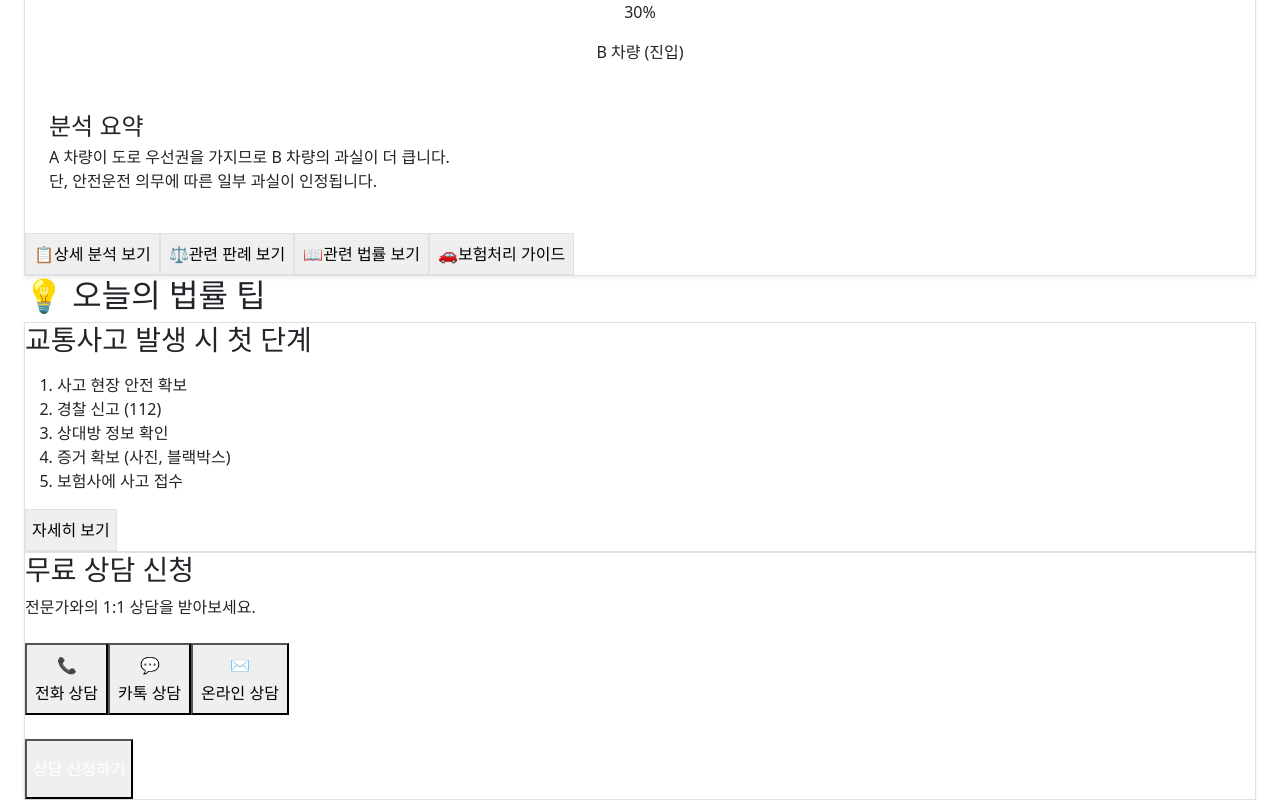
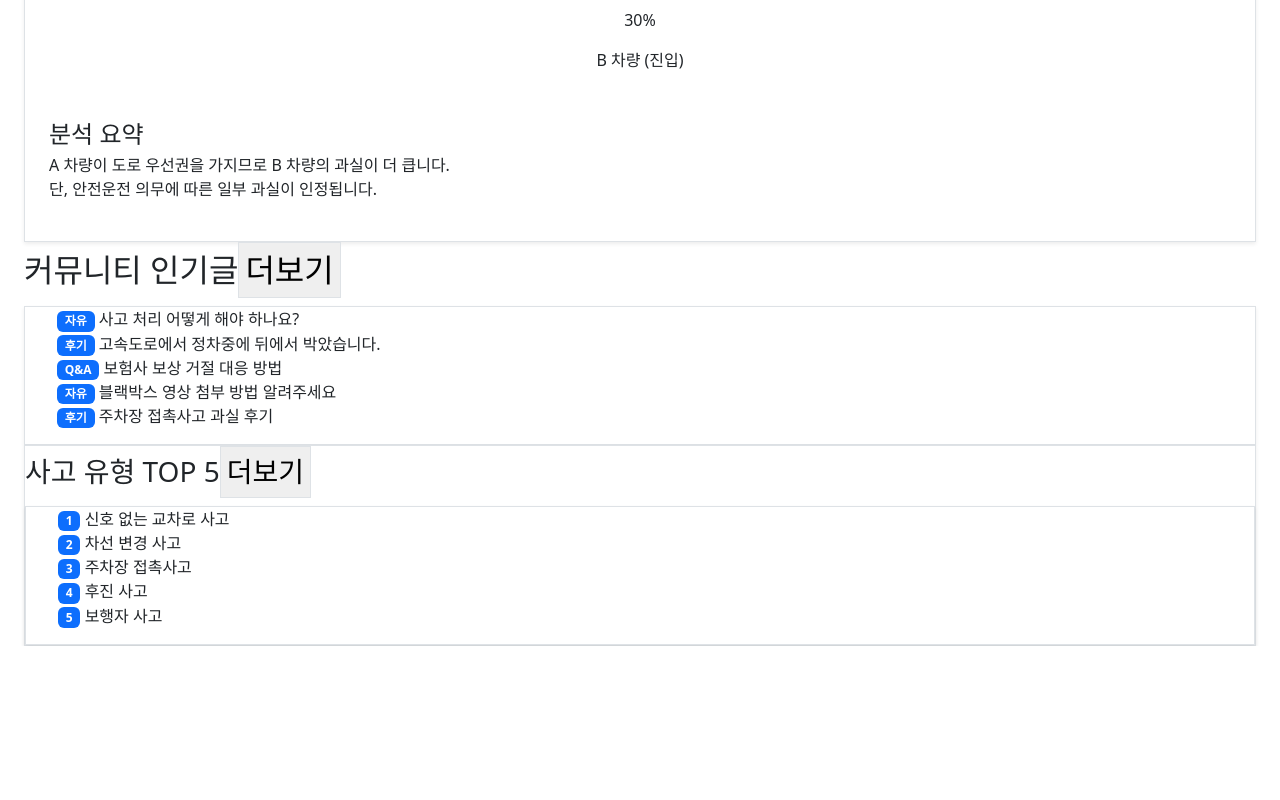
Before and after one commit to jeonseolmin/FaultFinder, a React (Vite) app in the folder faultFind_frontend/: page / in a window 1280 px wide. Shown: the part 1997-2797 px from the top of the page. After the commit the page ends 2643 px from the top, so only its background shows below. Built offline with nearby package versions, Linux system fonts and the light colour scheme.

Commit message:
feat : 김정한 body 작업중

```diff
--- a/faultFind_frontend/src/body/AiFaultRatio.jsx
+++ b/faultFind_frontend/src/body/AiFaultRatio.jsx
@@ -14,16 +14,17 @@ function AiFaultRatio() {
       */}
       <div className="grid grid-cols-1 xl:grid-cols-10 gap-6 items-start">
         {/*  [좌측 영역 - col-span-7] AI 과실비율 조회 (입력 + 결과)    */}
-        <div className="xl:col-span-7">
+        <div className="xl:col-span-7 w-full">
           {/* 섹션 타이틀 */}
           <h2 className="text-xl font-bold text-gray-800 mb-6">
             AI 과실비율 조회
           </h2>
 
           {/* 입력창과 결과창을 가로로 나란히 배치 (md:flex) */}
-          <div className="flex flex-col lg:flex-row gap-6">
+          <div className="flex flex-col lg:flex-row items-stretch gap-4 lg:gap-2">
+
             {/* [좌측] 1. 사고 상황 입력 */}
-            <div className="flex-1 bg-white border border-gray-200 rounded-2xl p-6 shadow-sm flex flex-col justify-between min-h-[400px]">
+            <div className="flex-1 bg-white border border-gray-200 rounded-2xl p-6 shadow-sm flex flex-col justify-between min-h-[460px]">
               <div>
                 <div className="flex items-center gap-2 mb-4">
                   <span className="flex items-center justify-center w-5 h-5 bg-blue-600 text-white rounded-full text-xs font-bold">
@@ -63,12 +64,12 @@ function AiFaultRatio() {
               </div>
 
               {/* 분석하기 버튼 */}
-              <button className="w-full py-3.5 bg-blue-900 text-white font-bold rounded-xl hover:bg-blue-950 transition-colors">
+              <button className="w-full py-3.5 bg-blue-900 text-white font-bold rounded-xl hover:bg-blue-950 transition-colors mt-auto btn btn-primary">
                 AI 분석하기
               </button>
             </div>
             {/* 중간에 위치하는 화살표 (PC 화면에서만 표시) */}
-            <div className="hidden md:flex items-center justify-center text-gray-300 font-bold text-xl px-1">
+            <div className="hidden lg:flex items-center justify-center text-gray-300 font-bold text-xl px-2 self-center">
               ▶
             </div>
 
@@ -115,91 +116,74 @@ function AiFaultRatio() {
                   단, 안전운전 의무에 따른 일부 과실이 인정됩니다.
                 </p>
               </div>
-
-              {/* 하단 4개 링크 버튼들 */}
-              <div className="grid grid-cols-4 gap-1.5">
-                {[
-                  { label: "상세 분석 보기", icon: "📋" },
-                  { label: "관련 판례 보기", icon: "⚖️" },
-                  { label: "관련 법률 보기", icon: "📖" },
-                  { label: "보험처리 가이드", icon: "🚗" },
-                ].map((btn, index) => (
-                  <button
-                    key={index}
-                    className="flex flex-col items-center justify-center p-2 border border-gray-100 rounded-xl hover:bg-gray-50 transition-colors"
-                  >
-                    <span className="text-base mb-1">{btn.icon}</span>
-                    <span className="text-[10px] text-gray-600 font-medium tracking-tight text-center">
-                      {btn.label}
-                    </span>
-                  </button>
-                ))}
-              </div>
             </div>
           </div>
         </div>
 
-        {/* ============ 우측: 오늘의 법률 팁 & 무료 상담 신청 (1칸 차지) =========== */}
+        {/* ============ 커뮤니티 인기글 & 사고 유형 TOP 5 =========== */}
 
         <div className="xl:col-span-3 flex flex-col gap-6 w-full">
-          {/* 오늘의 법률 팁 */}
+          {/* 커뮤니티 인기글 */}
           <div>
             <h2 className="text-xl font-bold text-gray-800 mb-6 flex items-center gap-1.5">
-              <span>💡</span> 오늘의 법률 팁
+              <span></span> 커뮤니티 인기글
+              <button className="w-full py-2 bg-gray-0 text-gray-700 text-xs font-semibold rounded-xl border border-gray-100 hover:bg-gray-100 transition-colors">
+                더보기
+              </button>
             </h2>
             <div className="bg-white border border-gray-200 rounded-2xl p-6 shadow-sm min-h-[220px] flex flex-col justify-between">
-              <h3 className="font-bold text-gray-900 mb-3 text-sm">
-                교통사고 발생 시 첫 단계
-              </h3>
+
               <ol className="space-y-1.5 text-xs text-gray-600 list-decimal pl-4 leading-relaxed">
-                <li>사고 현장 안전 확보</li>
-                <li>경찰 신고 (112)</li>
-                <li>상대방 정보 확인</li>
-                <li>증거 확보 (사진, 블랙박스)</li>
-                <li>보험사에 사고 접수</li>
+                <span class="badge text-bg-primary">자유</span>
+                <span> 사고 처리 어떻게 해야 하나요?</span>
+                <br />
+                <span class="badge text-bg-primary">후기</span>
+                <span> 고속도로에서 정차중에 뒤에서 박았습니다.</span>
+                <br />
+                <span class="badge text-bg-primary">Q&A</span>
+                <span> 보험사 보상 거절 대응 방법</span>
+                <br />
+                <span class="badge text-bg-primary">자유</span>
+                <span> 블랙박스 영상 첨부 방법 알려주세요</span>
+                <br />
+                <span class="badge text-bg-primary">후기</span>
+                <span> 주차장 접촉사고 과실 후기</span>
               </ol>
-              <button className="w-full py-2 bg-gray-50 text-gray-700 text-xs font-semibold rounded-xl border border-gray-100 hover:bg-gray-100 transition-colors">
-                자세히 보기
-              </button>
+
             </div>
           </div>
 
-          {/* [하단] 무료 상담 신청 */}
+          {/* 사고 유형 TOP 5 */}
           <div className="bg-white border border-gray-200 rounded-2xl p-6 shadow-sm min-h-[224px] flex flex-col justify-between">
             <h3 className="font-bold text-red-500 text-sm mb-0.5">
-              무료 상담 신청
+              사고 유형 TOP 5
+              <button className="w-full py-2 bg-gray-0 text-gray-700 text-xs font-semibold rounded-xl border border-gray-100 hover:bg-gray-100 transition-colors ">
+                더보기
+              </button>
             </h3>
-            <p className="text-[11px] text-gray-400 mb-4">
-              전문가와의 1:1 상담을 받아보세요.
-            </p>
+            <div className="bg-white border border-gray-200 rounded-2xl p-6 shadow-sm min-h-[220px] flex flex-col justify-between">
 
-            {/* 3가지 상담 채널 아이콘 레이아웃 */}
-            <div className="grid grid-cols-3 gap-2 mb-4">
-              {[
-                { label: "전화 상담", icon: "📞", bgColor: "bg-red-50" },
-                { label: "카톡 상담", icon: "💬", bgColor: "bg-yellow-50" },
-                { label: "온라인 상담", icon: "✉️", bgColor: "bg-blue-50" },
-              ].map((item, index) => (
-                <button
-                  key={index}
-                  className="flex flex-col items-center p-2 rounded-xl hover:scale-105 transition-transform"
-                >
-                  <div
-                    className={`w-12 h-12 ${item.bgColor} rounded-full flex items-center justify-center text-base mb-1 shadow-inner`}
-                  >
-                    {item.icon}
-                  </div>
-                  <span className="text-[10px] font-semibold text-gray-700">
-                    {item.label}
-                  </span>
-                </button>
-              ))}
+              <ol className="space-y-1.5 text-xs text-gray-600 list-decimal pl-4 leading-relaxed">
+                <span class="badge text-bg-primary">1</span>
+                <span> 신호 없는 교차로 사고</span>
+                <br />
+                <span class="badge text-bg-primary">2</span>
+                <span> 차선 변경 사고</span>
+                <br />
+                <span class="badge text-bg-primary">3</span>
+                <span> 주차장 접촉사고</span>
+                <br />
+                <span class="badge text-bg-primary">4</span>
+                <span> 후진 사고</span>
+                <br />
+                <span class="badge text-bg-primary">5</span>
+                <span> 보행자 사고</span>
+              </ol>
+
             </div>
 
-            {/* 상담 신청하기 버튼 */}
-            <button className="w-full py-3 bg-blue-900 text-white font-bold text-sx rounded-xl hover:bg-blue-950 transition-colors shadow-sm">
-              상담 신청하기
-            </button>
+
+
           </div>
         </div>
       </div>
```
